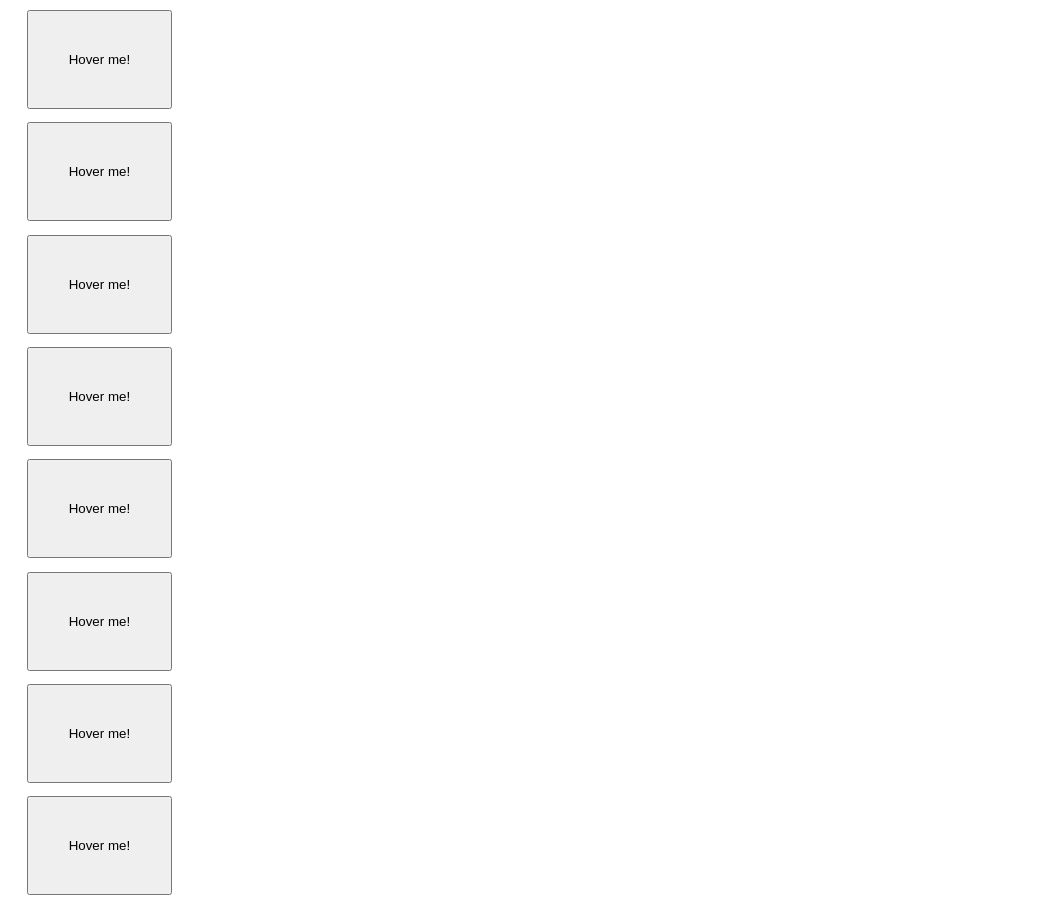
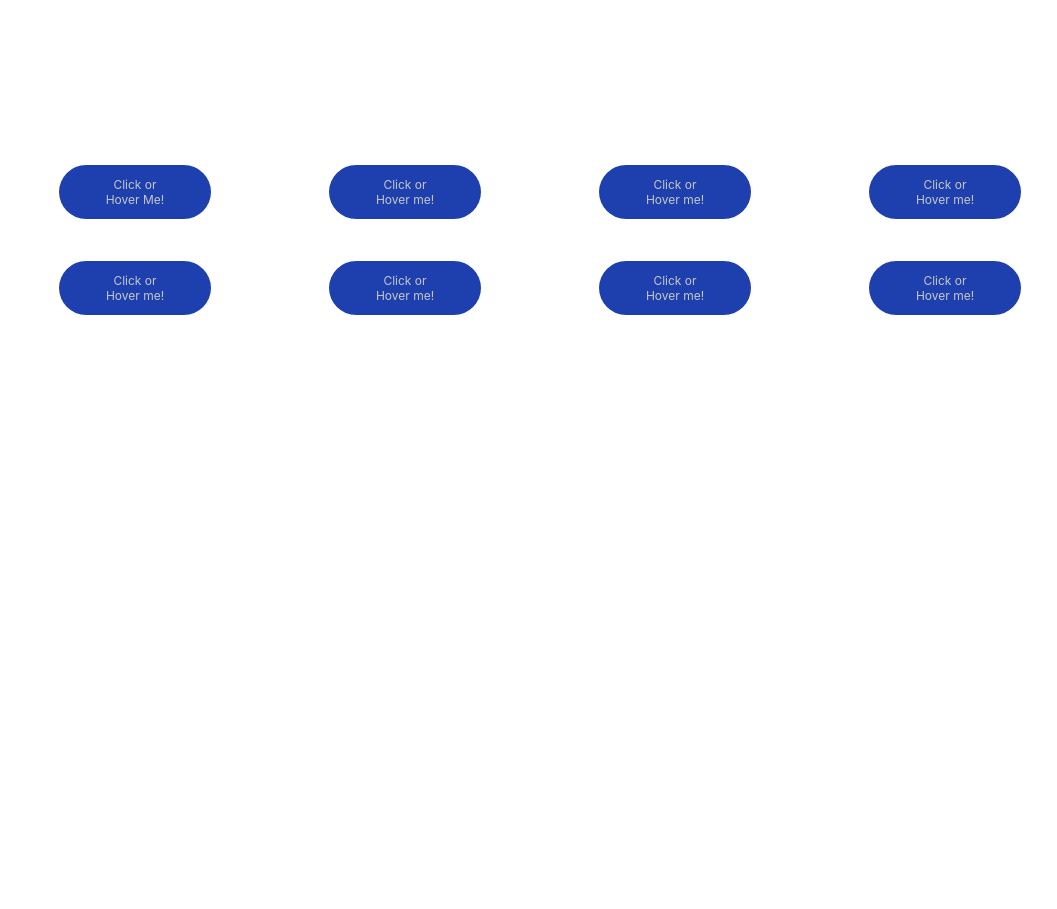
Before and after one commit to zenidreney/react-modals, a React (Vite) app: page / in a window 1280 px wide. Shown: the whole page, without its empty margins (0-1057 px from the left). After the commit the page ends 800 px from the top, so only its background shows below. Built offline with nearby package versions, Linux system fonts and the light colour scheme.

Commit message:
Finished first draft of Tooltip

```diff
--- a/src/components/Tooltip/SampleTooltip.tsx
+++ b/src/components/Tooltip/SampleTooltip.tsx
@@ -1,32 +1,40 @@
 import Tooltip from "./Tooltip"
+import type { CSSProperties } from "react"
+
+
+const styles: CSSProperties = {
+    display: "flex",
+    flexWrap: "wrap",
+    marginTop: "150px"
+}
 
 const SampleTooltip =
 
-    <>
-        <Tooltip><button className="sample-btn">Hover me!</button></Tooltip>
+    <div style={styles}>
+        <Tooltip />
 
-        <Tooltip variant="blue" ><button className="sample-btn">Hover me!</button></Tooltip>
-        <Tooltip variant="pink" ><button className="sample-btn">Hover me!</button></Tooltip>
-        <Tooltip variant="green" ><button className="sample-btn">Hover me!</button></Tooltip>
+        <Tooltip variant="blue" ><button className="sample-btn">Click or Hover me!</button></Tooltip>
+        <Tooltip variant="pink" ><button className="sample-btn">Click or Hover me!</button></Tooltip>
+        <Tooltip variant="green" ><button className="sample-btn">Click or Hover me!</button></Tooltip>
 
         <Tooltip
             light
             header="Some Header"
-            text="Add some text to keep it up" ><button className="sample-btn">Hover me!</button></Tooltip>
+            text="Add some text to keep it up" ><button className="sample-btn">Click or Hover me!</button></Tooltip>
 
         <Tooltip
             variant="blue"
             light
-            header="Some Header" ><button className="sample-btn">Hover me!</button></Tooltip>
+            header="Some Header" ><button className="sample-btn">Click or Hover me!</button></Tooltip>
         <Tooltip
             variant="pink"
             light
-            header="Some Header" ><button className="sample-btn">Hover me!</button></Tooltip>
+            header="Some Header" ><button className="sample-btn">Click or Hover me!</button></Tooltip>
         <Tooltip
             variant="green"
             light
-            header="Some Header" ><button className="sample-btn">Hover me!</button></Tooltip>
+            header="Some Header" ><button className="sample-btn">Click or Hover me!</button></Tooltip>
 
-    </>
+    </div>
 
 export default SampleTooltip
--- a/src/components/Tooltip/Tooltip.css
+++ b/src/components/Tooltip/Tooltip.css
@@ -5,13 +5,27 @@
     padding: 0;
 }
 
+div.tooltip-trigger {
+    position: relative;
+
+    display: flex;
+    flex-direction: column;
+    justify-content: center;
+    align-items: start;
+
+    width: 200px;
+    margin: 15px 35px;
+}
+
 div.tooltip-fbox {
     --tooltip-bg: #262626;
     --text-color: #c7c7c7;
 
 
-    position: relative;
-    display: none;
+    position: absolute;
+    bottom: 100%;
+    display: flex;
+
     gap: 1em;
     justify-content: baseline;
     align-items: start;
@@ -20,6 +34,8 @@ div.tooltip-fbox {
     font-weight: 400;
     font-size: 0.825rem;
     line-height: 20px;
+    width: fit-content;
+    min-width: 300px;
     max-width: 384px;
 
     background-color: var(--tooltip-bg);
@@ -33,16 +49,15 @@ div.tooltip-fbox {
     box-shadow: 0px 4px 6px -2px #0000000D;
     box-shadow: 10px 10px 15px -3px #0000001A;
 
-}
+    transform: translateY(-7px);
 
-div.tooltip-trigger:hover .tooltip-fbox {
-    display: flex;
 }
 
 div.tooltip-fbox::after {
     position: absolute;
     content: "";
     bottom: -18px;
+    top: 100%;
     left: 50px;
     width: 0;
     height: 0;
@@ -79,3 +94,17 @@ button.tooltip-btn:hover,
 button.tooltip-btn:focus {
     opacity: 0.7;
 }
+
+button.sample-btn {
+    font-family: Inter;
+    font-size: 0.75rem;
+
+    margin: 0 2em 1em;
+    padding: 1em 3em;
+    background-color: #1E40AF;
+    color: #c7c7c7;
+    border: 0;
+    border-radius: 30px;
+    cursor: pointer;
+
+}
--- a/src/components/Tooltip/Tooltip.tsx
+++ b/src/components/Tooltip/Tooltip.tsx
@@ -1,5 +1,5 @@
 
-import type { JSX } from "react";
+import { useState, type JSX } from "react";
 import "./Tooltip.css"
 import { ImDrawer2 } from "react-icons/im";
 
@@ -20,7 +20,7 @@ type TooltipProps = {
 }
 
 const defaultValues: TooltipProps = {
-  children: <button>Hover Me!</button>,
+  children: <button className="sample-btn">Click or Hover Me!</button>,
   text: "Lorem ipsum dolor sit amet consectetur adipisicing elit oluptatum tenetur.",
   variant: "grey",
   light: false,
@@ -36,6 +36,8 @@ function Tooltip({
   header = defaultValues.header
 }: TooltipProps) {
 
+  const [isVisible, setIsVisible] = useState(false)
+
   const scheme = colorSchemes[variant || "grey"] || colorSchemes.grey
 
   const styles = light ?
@@ -44,19 +46,29 @@ function Tooltip({
 
 
   return (
-    <div className="tooltip-trigger">
+    <div className="tooltip-trigger"
+      onMouseEnter={() => setIsVisible(true)}
+      onMouseLeave={() => setIsVisible(false)}
+      onClick={(prev) => !prev}>
+      {isVisible &&
         <div className="tooltip-fbox" style={styles as React.CSSProperties}  >
           <ImDrawer2 className="icon" />
           <div className="tooltip-text-fbox">
             <h3 >
               {header}
             </h3>
+
             <p >
               {text}
             </p>
           </div>
-        <button className="tooltip-btn">X</button>
-      </div>
+
+          <button
+            onClick={(e) => {e.stopPropagation(); setIsVisible(false)}}
+            className="tooltip-btn">
+            X
+          </button>
+        </div>}
       {children}
     </div>
   )
--- a/src/index.css
+++ b/src/index.css
@@ -1,10 +1,3 @@
 body {
     margin-top: 10px;
 }
-
-
-button.sample-btn {
-    margin: 0 2em 1em;
-    padding: 3em;
-    cursor: pointer;
-}
```
Lines whose indentation alone changed are shown as unchanged.
